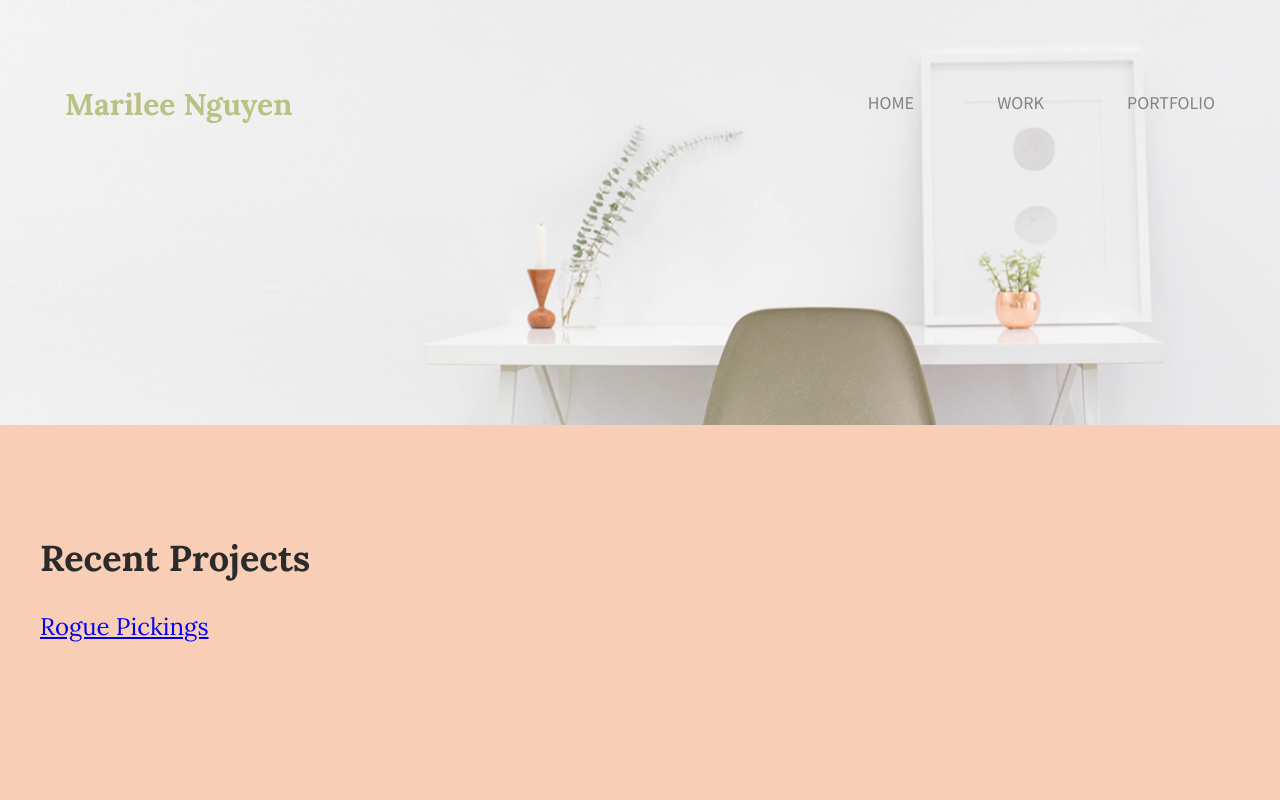
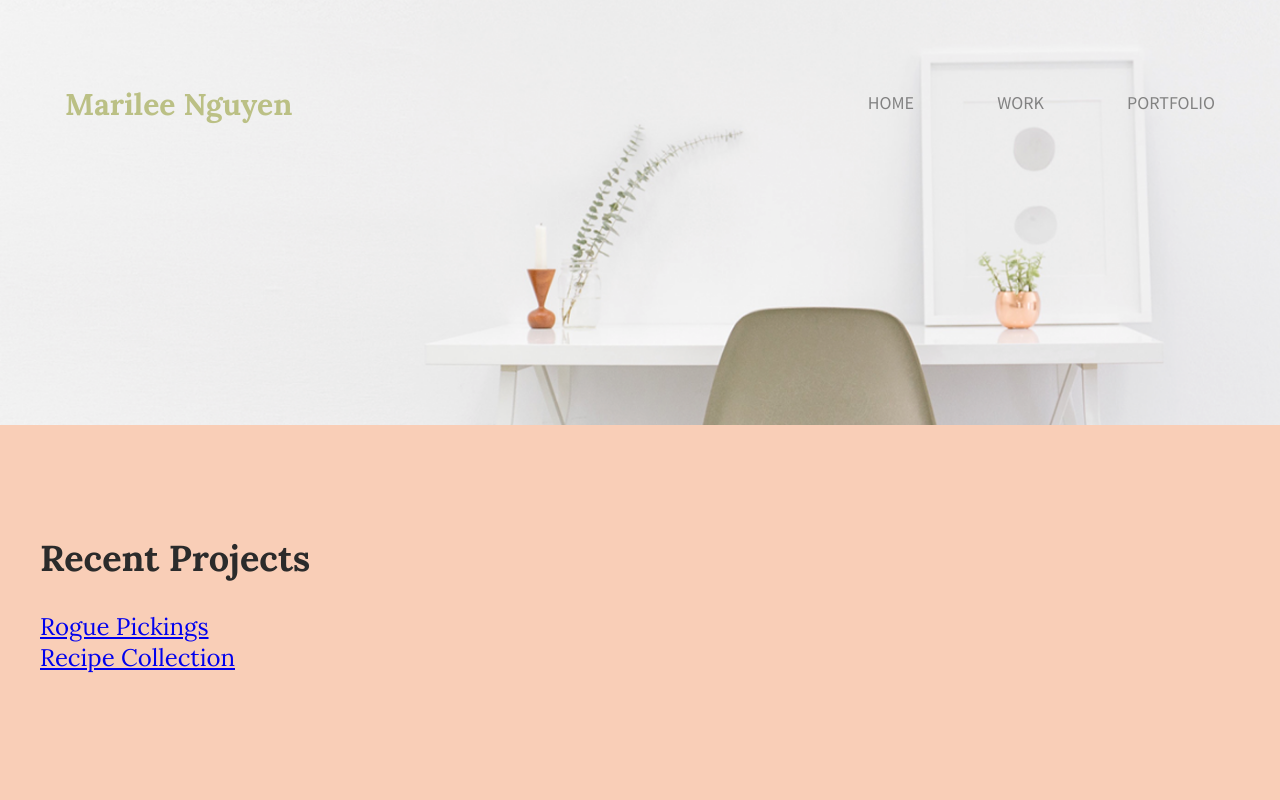
Before and after one commit to MN81/Jubilee-Austen, a plain HTML site: page portfolio/index.html in a window 1280 px wide. Shown: the top 800 px of the page. Drawn offline with Linux system fonts and the light colour scheme.

Commit message:
Added project to portfolio section

```diff
--- a/portfolio/index.html
+++ b/portfolio/index.html
@@ -36,6 +36,7 @@
                     <h2>Recent Projects</h2>
                 <ul class="recent-projects-ul">
                     <li><a href="https://mn81.github.io/Rogue-Pickings/">Rogue Pickings</a></li>
+                    <li><a href="https://mn81.github.io/Recipe-Project/">Recipe Collection</a></li>
                 </ul>
             </div>
         </section>
```
